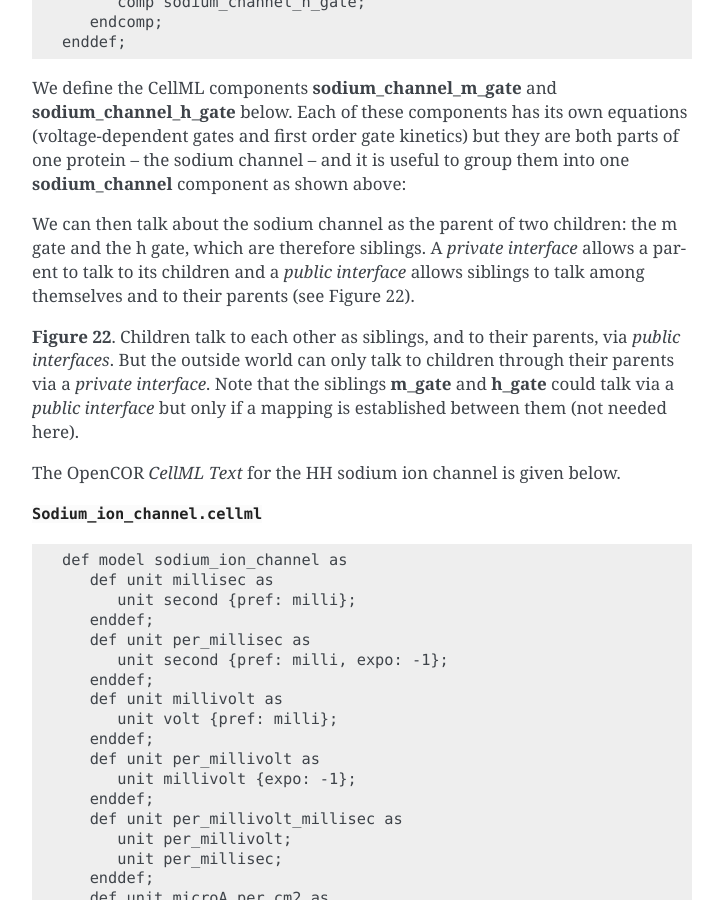
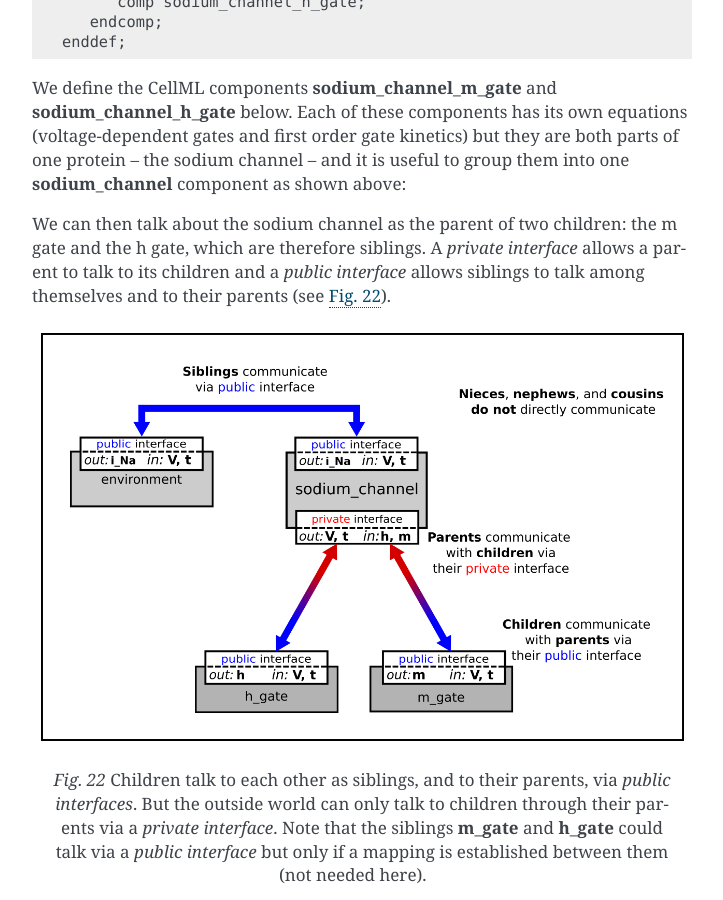
Before and after one commit to ABI-Tutorials/CellML-OpenCOR-PMR, a Sphinx documentation site: the page built from source/cellml_encaps_and_inter.rst, in a window 1280 px wide and 900 px high, scrolled down 1017 px. Shown: the whole window, without its empty margins (388-1111 px from the left). Built offline with Sphinx 7.4.7, drawn with Linux system fonts in a browser that asks for light colours; some of the changed lines change nothing that is shown.

Commit message:
Include interfaces between components image.

```diff
--- a/source/cellml_encaps_and_inter.rst
+++ b/source/cellml_encaps_and_inter.rst
@@ -67,14 +67,19 @@ We can then talk about the sodium channel as the parent of two children:
 the m gate and the h gate, which are therefore siblings. A *private
 interface* allows a parent to talk to its children and a *public
 interface* allows siblings to talk among themselves and to their parents
-(see Figure 22).
+(see :numref:`ocr_tut_int_bet_comp`).
 
-**Figure 22**. Children talk to each other as siblings, and to their
-parents, via *public interfaces*. But the outside world can only talk
-to children through their parents via a *private interface*. Note that
-the siblings **m_gate** and **h_gate** could talk via a *public
-interface* but only if a mapping is established between them (not needed
-here).
+.. figure:: _static/images/interfaces_between_cellml_components.png
+   :name: ocr_tut_int_bet_comp
+   :alt: Interfaces between CellML components
+   :align: center
+
+   Children talk to each other as siblings, and to their
+   parents, via *public interfaces*. But the outside world can only talk
+   to children through their parents via a *private interface*. Note that
+   the siblings **m_gate** and **h_gate** could talk via a *public
+   interface* but only if a mapping is established between them (not needed
+   here).
 
 The OpenCOR *CellML Text* for the HH sodium ion channel is given below.
 
```
